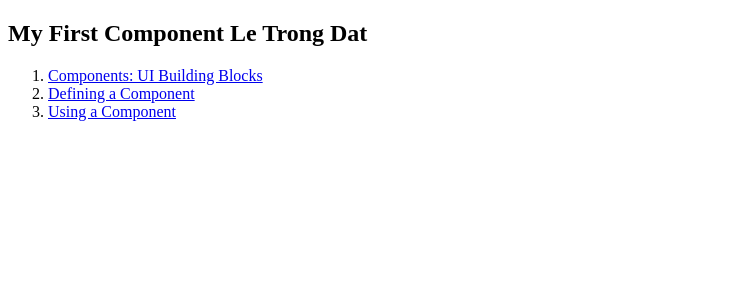
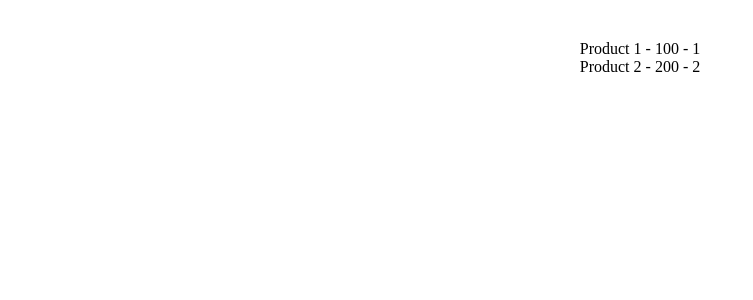
Before and after one commit to datlt2306/FPL-WEB209, a React (Vite) app: page / in a window 1280 px wide. Shown: the top 300 px of the page, without its empty margins (0-753 px from the left). Built offline with nearby package versions, Linux system fonts and the light colour scheme; data requests are answered from the project's data file.

Commit message:
Buổi 2

```diff
--- /dev/null
+++ b/db.json
@@ -0,0 +1,16 @@
+{
+    "products": [
+        {
+            "id": 1,
+            "name": "Product 1",
+            "price": 100,
+            "quantity": 1
+        },
+        {
+            "id": 2,
+            "name": "Product 2",
+            "price": 200,
+            "quantity": 2
+        }
+    ]
+}
--- a/src/App.tsx
+++ b/src/App.tsx
@@ -1,28 +1,19 @@
 import { useState } from "react";
 import reactLogo from "./assets/react.svg";
 import "./App.css";
+import Article from "./components/Article";
+import Hello from "./components/Hello";
+import Lifecycle from "./components/Lifecycle";
 
 function App() {
     const [count, setCount] = useState(0);
-
+    const [name, setName] = useState("Le Trong Dat");
+    const changeCount = () => {
+        setCount(count + 1);
+    };
     return (
         <div className="App">
-            <div>
-                <a href="https://vitejs.dev" target="_blank">
-                    <img src="/vite.svg" className="logo" alt="Vite logo" />
-                </a>
-                <a href="https://reactjs.org" target="_blank">
-                    <img src={reactLogo} className="logo react" alt="React logo" />
-                </a>
-            </div>
-            <h1>Vite + React</h1>
-            <div className="card">
-                <button onClick={() => setCount((count) => count + 1)}>count is {count}</button>
-                <p>
-                    Edit <code>src/App.tsx</code> and save to test HMR
-                </p>
-            </div>
-            <p className="read-the-docs">Click on the Vite and React logos to learn more</p>
+            <Lifecycle />
         </div>
     );
 }
--- /dev/null
+++ b/src/components/Article/index.tsx
@@ -0,0 +1,23 @@
+function Article() {
+    const seo = {
+        title: "Article Title",
+        description: "Article Description",
+    };
+    const title = "My First Component";
+    const id = 1;
+    const data = ["Components: UI Building Blocks", "Defining a Component", "Using a Component"];
+    return (
+        <article>
+            <h1>{title} Le Trong Dat </h1>
+            <ol>
+                {data.map((item, index) => (
+                    <li key={index}>
+                        <a href={`/product/${id}`}>{item}</a>
+                    </li>
+                ))}
+            </ol>
+        </article>
+    );
+}
+
+export default Article;
--- /dev/null
+++ b/src/components/Hello/index.tsx
@@ -0,0 +1,12 @@
+import React from "react";
+
+type Props = {
+    name: string;
+};
+
+const Hello = (props: Props) => {
+    console.log(props); // { name: "Le Trong Dat" }
+    return <div>Hello {props.name}</div>;
+};
+
+export default Hello;
--- /dev/null
+++ b/src/components/Lifecycle/index.tsx
@@ -0,0 +1,28 @@
+import React, { useEffect, useState } from "react";
+
+interface IProduct {
+    id: number;
+    name: string;
+    price: number;
+    quantity: number;
+}
+const Lifecycle = () => {
+    const [products, setProducts] = useState<IProduct[]>([]); // 1
+    useEffect(() => {
+        (async () => {
+            const data = await (await fetch("http://localhost:3000/products")).json();
+            setProducts(data);
+        })();
+    }, []);
+    return (
+        <div>
+            {products.map((product) => (
+                <div key={product.id}>
+                    {product.name} - {product.price} - {product.quantity}
+                </div>
+            ))}
+        </div>
+    );
+};
+
+export default Lifecycle;
--- a/src/main.tsx
+++ b/src/main.tsx
@@ -1,26 +1,5 @@
-import React from "react";
+import React, { Fragment } from "react";
 import ReactDOM from "react-dom/client";
 import App from "./App";
 
-function Article() {
-    const seo = {
-        title: "Article Title",
-        description: "Article Description",
-    };
-    const title = "My First Component";
-    const id = 1;
-    const data = ["Components: UI Building Blocks", "Defining a Component", "Using a Component"];
-    return (
-        <article>
-            <h1>{`${title} Le Trong Dat `}</h1>
-            <ol>
-                {data.map((item, index) => (
-                    <li key={index}>
-                        <a href={`/product/${id}`}>{item}</a>
-                    </li>
-                ))}
-            </ol>
-        </article>
-    );
-}
-ReactDOM.createRoot(document.getElementById("root") as HTMLElement).render(<Article />);
+ReactDOM.createRoot(document.getElementById("root") as HTMLElement).render(<App />);
```
Also changed, not shown: tsconfig.node.json (indentation only).
